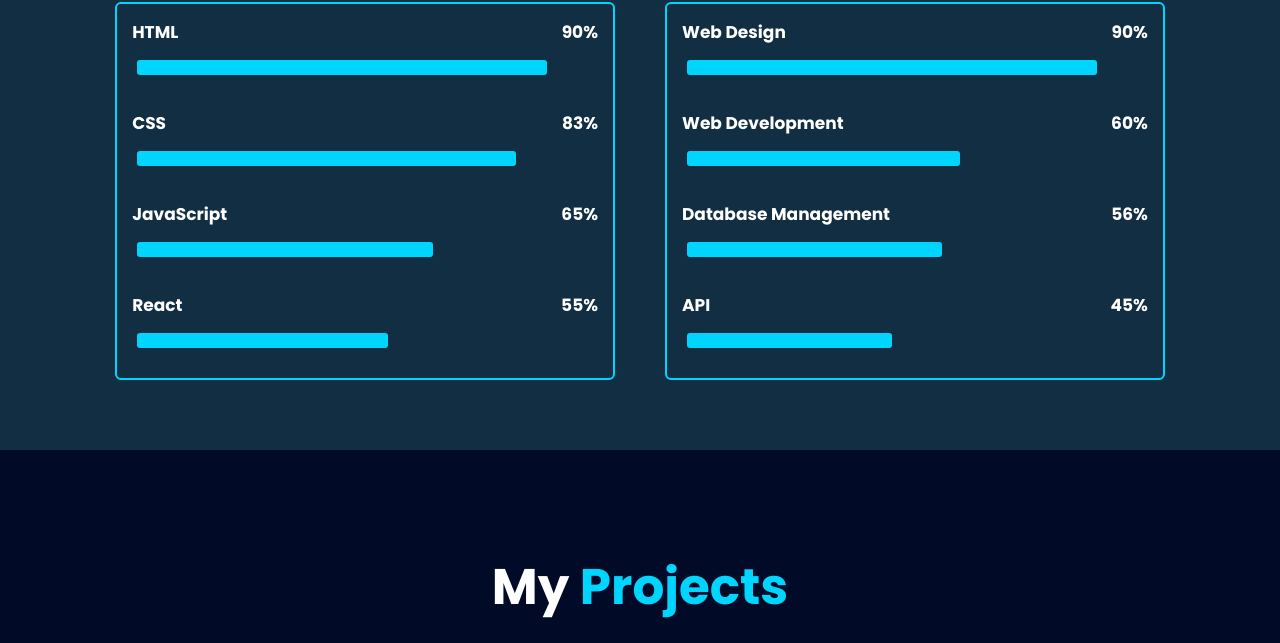
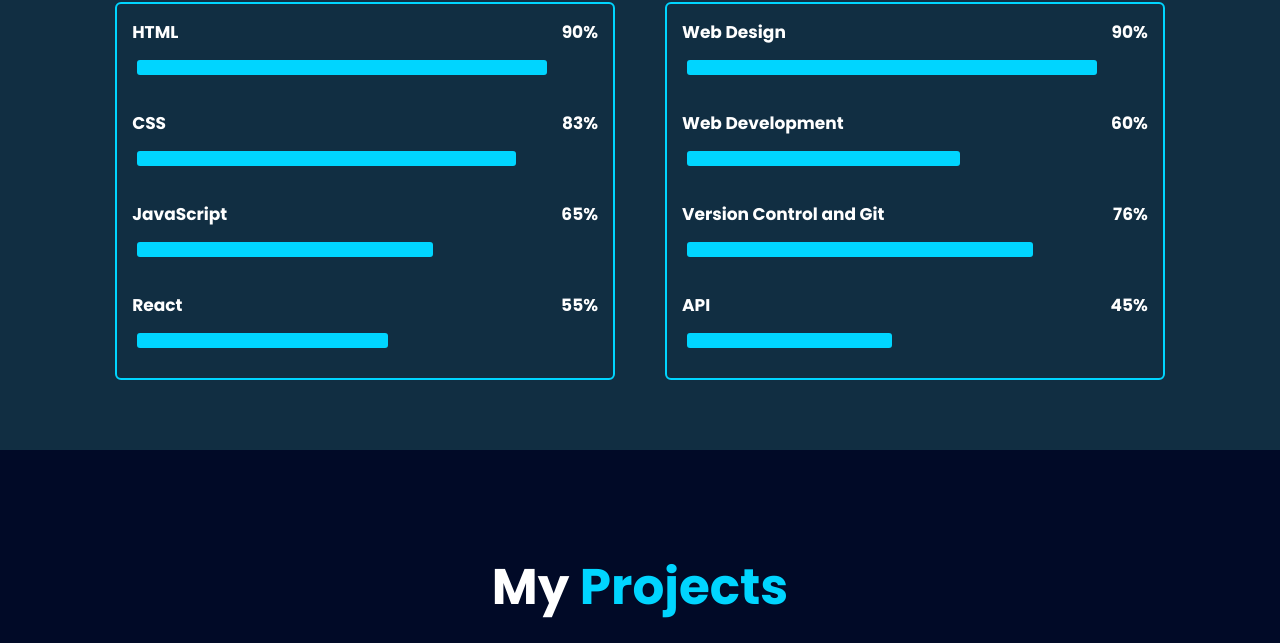
Before and after one commit to curtwebb94/sftw-portfolio, a plain HTML site: page index.html in a window 1280 px wide. Shown: the part 2855-3498 px from the top of the page. Drawn offline with nearby package versions, Linux system fonts and the light colour scheme.

Commit message:
portfolio

```diff
--- a/index.html
+++ b/index.html
@@ -228,7 +228,8 @@
                             <div class="bar"><span></span></div>
                         </div>
                         <div class="progress">
-                            <h3>Database Management <span>56%</span></h3>
+                            <h3>Version Control and Git
+                                <span>76%</span></h3>
                             <div class="bar"><span></span></div>
                         </div>
                         <div class="progress">
--- a/styles/index.css
+++ b/styles/index.css
@@ -479,7 +479,7 @@ span {
 
 }
 .skills-column:nth-child(2) .skills-content .progress:nth-child(3) .bar span {
-    width: 56%;
+    width: 76%;
 
 }
 .skills-column:nth-child(2) .skills-content .progress:nth-child(4) .bar span {
```
